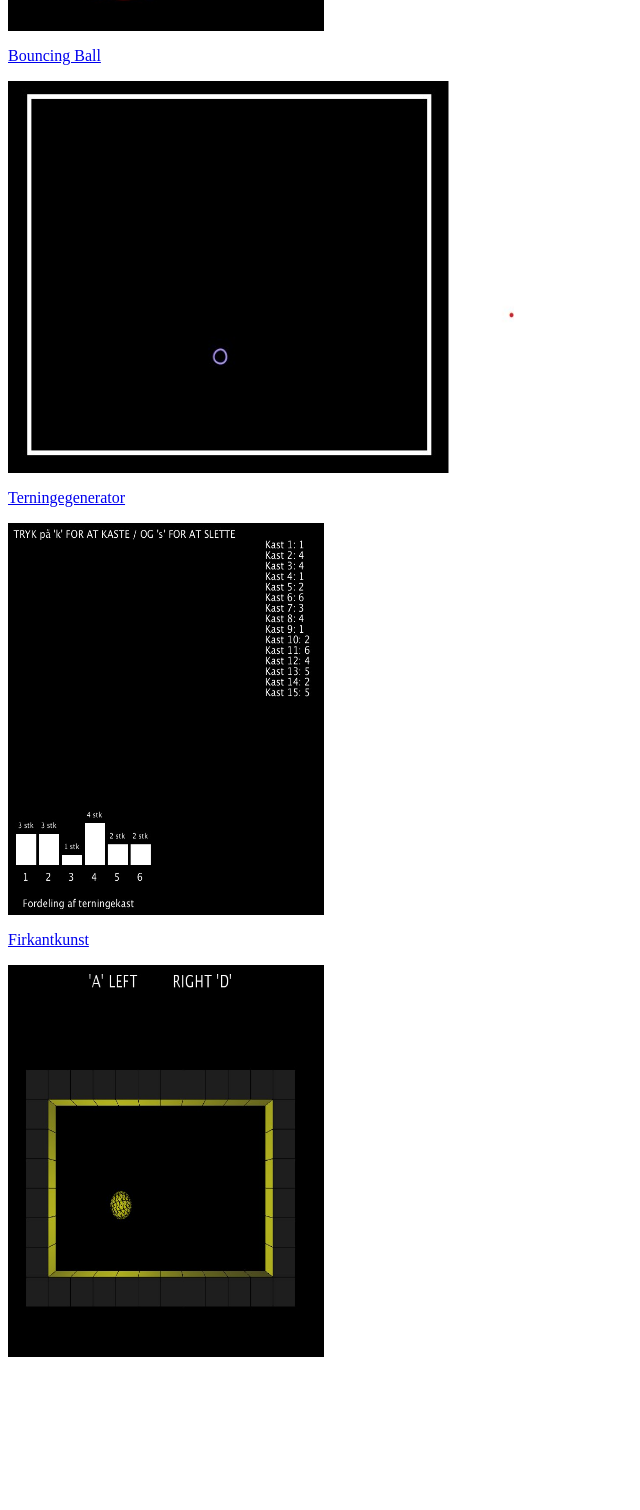
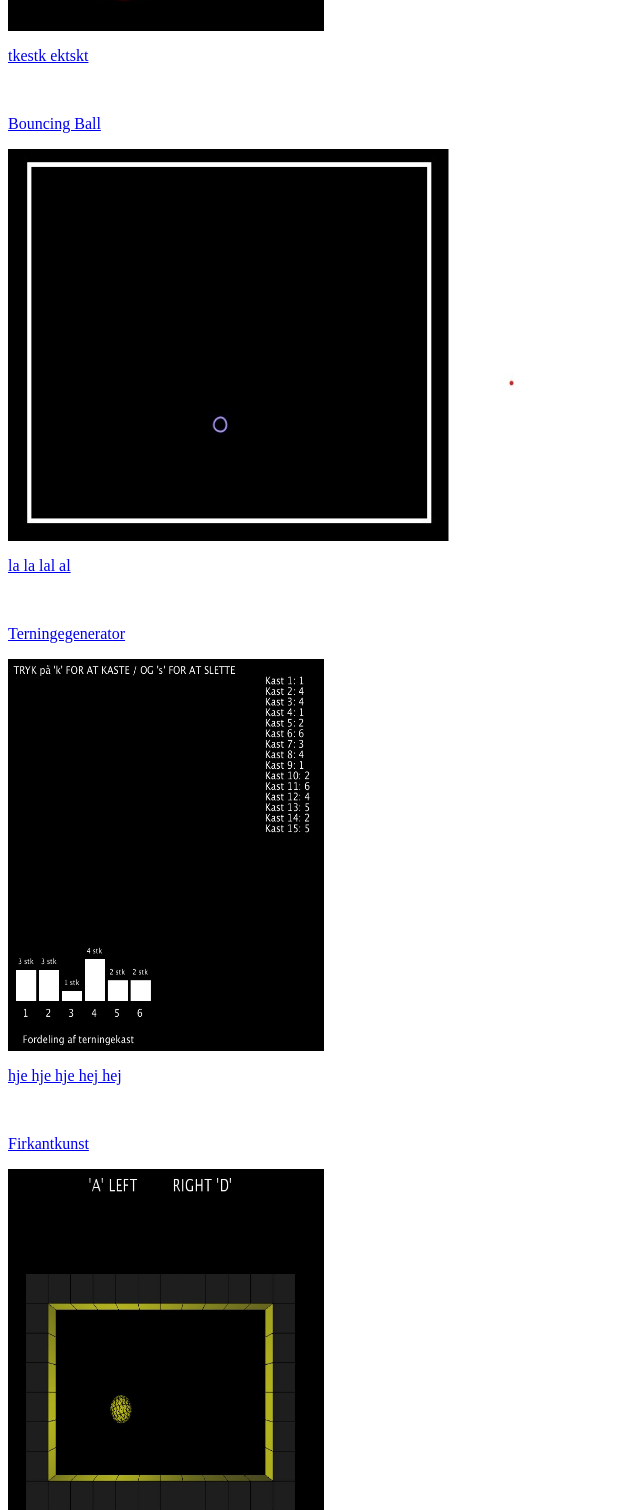
Before and after one commit to Daniel9915/Daniel9915.github.io, a plain HTML site: page index.html in a window 1280 px wide. Shown: the part 495-2005 px from the top of the page, without its empty margins (0-640 px from the left). Before the commit the page ends 1860 px from the top, so only its background shows below. Drawn offline with Linux system fonts and the light colour scheme.

Commit message:
Update index.html

```diff
--- a/index.html
+++ b/index.html
@@ -8,10 +8,18 @@
 <br>
 <p> <a href="https://github.com/Daniel9915/Aflevering1"> Project Creature Walk </p>  </p>
   <img src="creaturewalk.jpg" width="25%" height="50%">
+  <p> tkestk ektskt </p>
+  <br>
 <p> <a href="https://github.com/Daniel9915/Bouncing-Ball"> Bouncing Ball </p>
   <img src="bouncingball.jpg" width="40%" height="50%">
+  <p>  la la lal al</p>
+  <br>
 <p> <a href="https://github.com/Daniel9915/Terninggenerator/commit/fd9f5e7e2272e33ebc8d49bcc661a9db078e1851"> Terningegenerator </p>
   <img src="Terningekast.jpg" width="25%" height="50%">
+  <p> hje hje hje hej hej </p>
+  <br>
 <p> <a href="https://github.com/Daniel9915/Firkantkunst"> Firkantkunst</p>
   <img src="firkant.jpg" width="25%" height="50%">
+  <p> bu bu ub ububu </p>
+  <br>
 </body>
```
